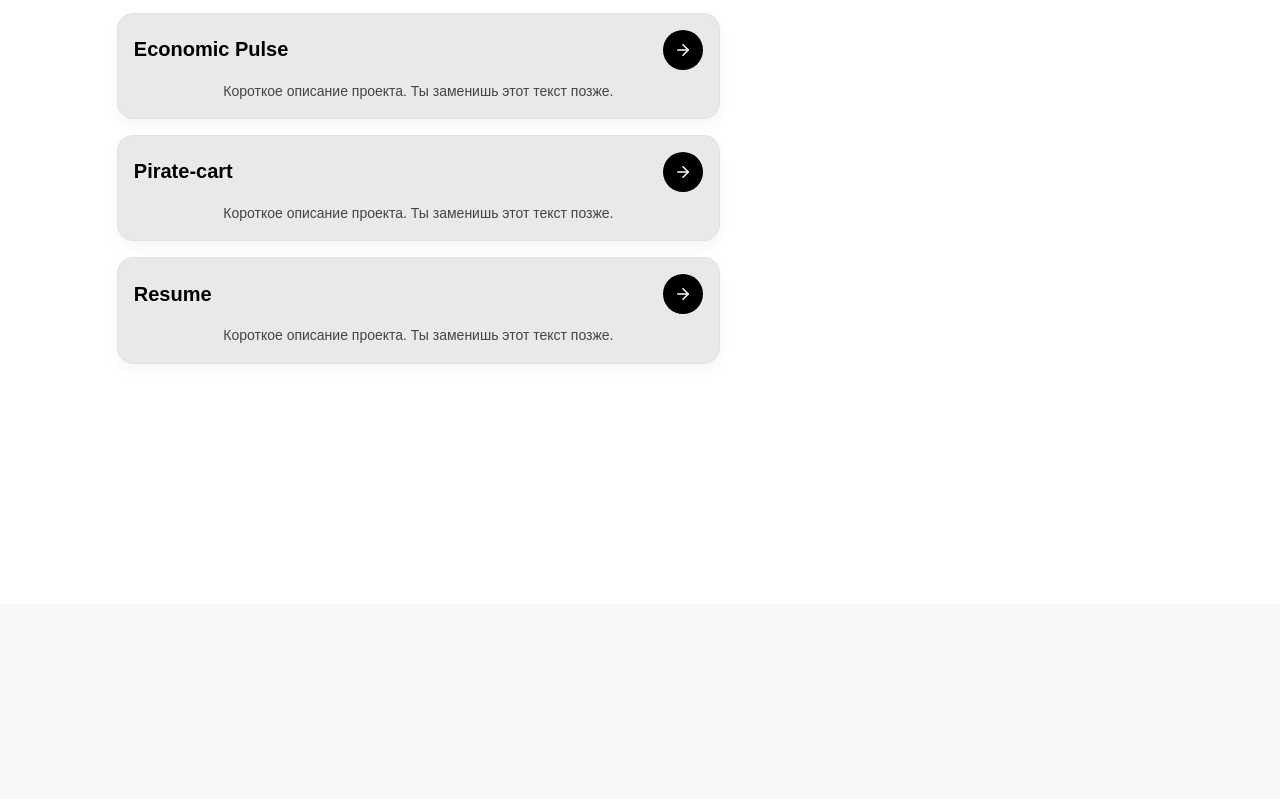
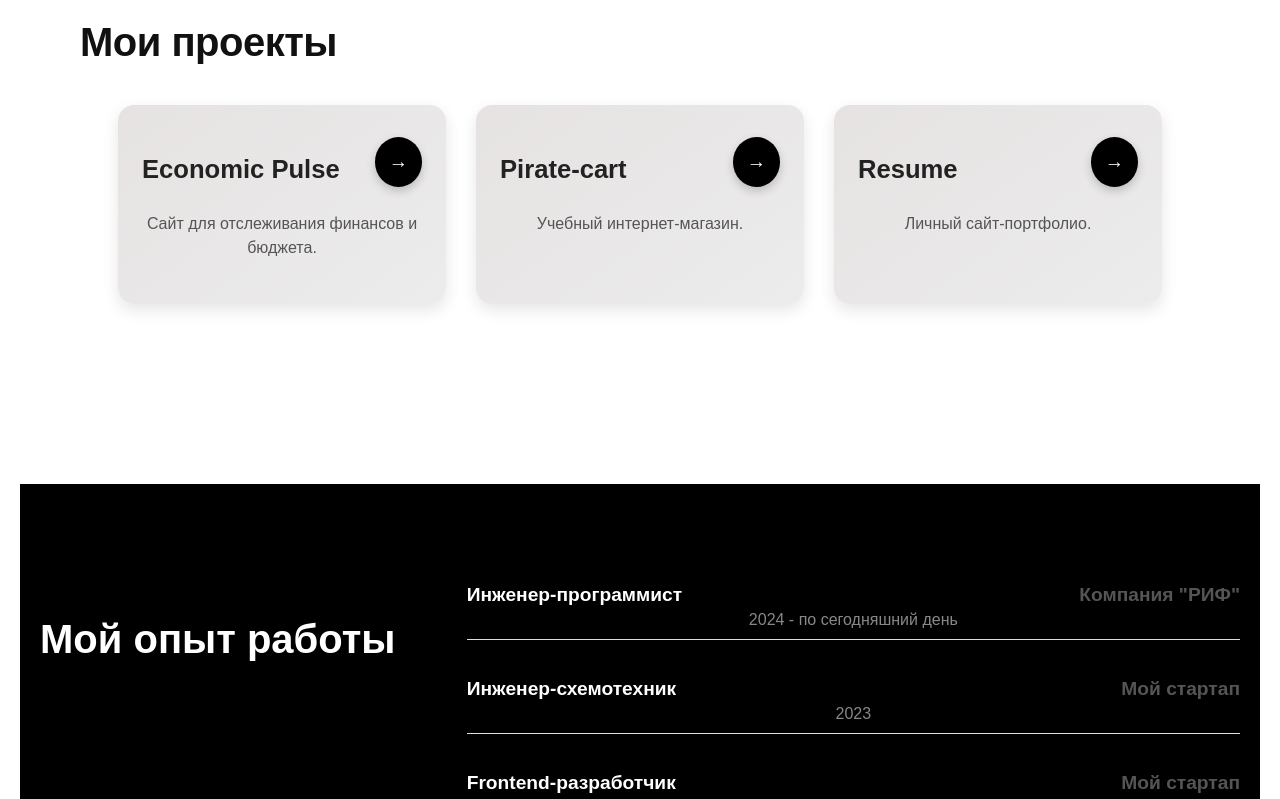
Before and after one commit to nikwhite123/resume, a React (Vite) app: page / in a window 1280 px wide. Shown: the part 1660-2459 px from the top of the page. Before the commit the page ends 2264 px from the top, so only its background shows below. Built offline with nearby package versions, Linux system fonts and the light colour scheme.

Commit message:
experience

```diff
--- /dev/null
+++ b/src/pages/Experience.jsx
@@ -0,0 +1,71 @@
+// src/pages/Experience.jsx
+import React from "react";
+import { motion } from "framer-motion";
+import "../styles/styles.css";
+
+export default function Experience() {
+  const experiences = [
+    {
+      position: 'Инженер-программист',
+      company: 'Компания "РИФ"',
+      duration: '2024 - по сегодняшний день',
+    },
+    {
+      position: 'Инженер-схемотехник',
+      company: 'Мой стартап',
+      duration: '2023',
+    },
+    {
+      position: 'Frontend-разработчик',
+      company: 'Мой стартап',
+      duration: '2024',
+    },
+  ];
+
+  return (
+    <section className="experience-section">
+      <div className="experience-container">
+        {/* Левая колонка: заголовок */}
+        <div className="experience-left">
+          <motion.h2
+            initial={{ opacity: 0, y: 30 }}
+            whileInView={{ opacity: 1, y: 0 }}
+            viewport={{ once: true }}
+            transition={{ duration: 0.6 }}
+          >
+            Мой опыт работы
+          </motion.h2>
+          <motion.p
+            initial={{ opacity: 0, y: 30 }}
+            whileInView={{ opacity: 1, y: 0 }}
+            viewport={{ once: true }}
+            transition={{ duration: 0.8 }}
+            className="experience-positions"
+          >
+          </motion.p>
+        </div>
+
+        {/* Правая колонка: детали опыта */}
+        <div className="experience-right">
+          {experiences.map((exp, index) => (
+            <motion.div
+              className="experience-item"
+              key={index}
+              initial={{ opacity: 0, y: 20 }}
+              whileInView={{ opacity: 1, y: 0 }}
+              viewport={{ once: true }}
+              transition={{ duration: 0.5, delay: index * 0.2 }}
+            >
+              <div className="experience-header">
+                <span className="experience-position">{exp.position}</span>
+                <span className="experience-company">{exp.company}</span>
+              </div>
+              <div className="experience-duration">{exp.duration}</div>
+              <hr className="experience-divider" />
+            </motion.div>
+          ))}
+        </div>
+      </div>
+    </section>
+  );
+}
--- a/src/pages/Projects.jsx
+++ b/src/pages/Projects.jsx
@@ -4,94 +4,75 @@ import { ArrowRight } from "lucide-react";
 import "../styles/styles.css";
 
 const links = {
-  economicPulse: "#",  // вставишь свои ссылки на GitHub
-  pirateCart: "#",
-  resume: "#",
+  economicPulse: "https://github.com/nikwhite123/EconomicPulse",  // вставишь свои ссылки на GitHub
+  pirateCart: "https://github.com/nikwhite123/PirateCart",
+  resume: "https://github.com/nikwhite123/resume",
 };
 
 export default function Projects() {
   return (
     <section className="projects-section">
-      {/* Левая колонка: заголовок + карточки */}
-      <div className="projects-wrap">
-        <motion.h2
-          className="projects-title"
-          initial={{ opacity: 0, x: -30 }}
-          whileInView={{ opacity: 1, x: 0 }}
-          viewport={{ once: true, amount: 0.4 }}
+      {/* Заголовок */}
+      <motion.div
+        className="projects-header"
+        initial={{ opacity: 0, y: 30 }}
+        whileInView={{ opacity: 1, y: 0 }}
         transition={{ duration: 0.6 }}
+        viewport={{ once: true }}
       >
-          Мои проекты
-        </motion.h2>
+        <h2>Мои проекты</h2>
+      </motion.div>
 
-        <div className="project-list">
-          {/* 1 */}
-          <motion.article
-            className="project-card"
-            initial={{ opacity: 0, y: 24 }}
+      {/* Карточки */}
+      <motion.div
+        className="project-list"
+        initial={{ opacity: 0, y: 30 }}
         whileInView={{ opacity: 1, y: 0 }}
-            viewport={{ once: true, amount: 0.3 }}
-            transition={{ duration: 0.5 }}
+        transition={{ duration: 0.8 }}
+        viewport={{ once: true }}
       >
+      <div className="project-card">
         <div className="project-card-header">
           <h3>Economic Pulse</h3>
           <button
-                className="open-btn"
+            className="arrow-btn"
+            onClick={() => window.open(links.economicPulse, "_blank")}
             aria-label="Открыть GitHub: Economic Pulse"
-                onClick={() => window.open(links.economicPulse, "_blank")}
           >
-                <ArrowRight size={18} />
+            →
           </button>
         </div>
-            <p>Короткое описание проекта. Ты заменишь этот текст позже.</p>
-          </motion.article>
+        <p>Сайт для отслеживания финансов и бюджета.</p>
+      </div>
 
-          {/* 2 */}
-          <motion.article
-            className="project-card"
-            initial={{ opacity: 0, y: 24 }}
-            whileInView={{ opacity: 1, y: 0 }}
-            viewport={{ once: true, amount: 0.3 }}
-            transition={{ duration: 0.55 }}
-          >
+      <div className="project-card">
         <div className="project-card-header">
           <h3>Pirate-cart</h3>
           <button
-                className="open-btn"
+            className="arrow-btn"
+            onClick={() => window.open(links.pirateCart, "_blank")}
             aria-label="Открыть GitHub: Pirate-cart"
-                onClick={() => window.open(links.pirateCart, "_blank")}
           >
-                <ArrowRight size={18} />
+            →
           </button>
         </div>
-            <p>Короткое описание проекта. Ты заменишь этот текст позже.</p>
-          </motion.article>
+        <p>Учебный интернет-магазин.</p>
+      </div>
 
-          {/* 3 */}
-          <motion.article
-            className="project-card"
-            initial={{ opacity: 0, y: 24 }}
-            whileInView={{ opacity: 1, y: 0 }}
-            viewport={{ once: true, amount: 0.3 }}
-            transition={{ duration: 0.6 }}
-          >
+      <div className="project-card">
         <div className="project-card-header">
           <h3>Resume</h3>
           <button
-                className="open-btn"
+            className="arrow-btn"
+            onClick={() => window.open(links.resume, "_blank")}
             aria-label="Открыть GitHub: Resume"
-                onClick={() => window.open(links.resume, "_blank")}
           >
-                <ArrowRight size={18} />
+            →
           </button>
         </div>
-            <p>Короткое описание проекта. Ты заменишь этот текст позже.</p>
-          </motion.article>
+        <p>Личный сайт-портфолио.</p>
       </div>
-      </div>
-
-      {/* Правая колонка — пустое пространство для баланса композиции */}
-      <div className="projects-right-spacer" />
+      </motion.div>
     </section>
   );
 }
--- a/src/pages/home.jsx
+++ b/src/pages/home.jsx
@@ -3,6 +3,7 @@ import Header from "../components/Header";
 import VKPost from "../components/VKPost";
 import AboutUs from "../pages/AboutUs";
 import Projects from "../pages/Projects";
+import Experience from "../pages/Experience";
 import "../styles/styles.css";
 import { motion, useAnimation } from "framer-motion";
 import { useInView } from "react-intersection-observer";
@@ -91,6 +92,9 @@ export default function Home() {
         <div className="section-wrapper">
           <Projects />
         </div>
+        <div className="section-wrapper">
+          <Experience />
+        </div>
       </main>
     </>
   );
--- a/src/styles/styles.css
+++ b/src/styles/styles.css
@@ -272,7 +272,7 @@ body {
 .about-section {
   background-color: #000;   /* чёрный фон */
   color: #fff;              /* белый текст */
-  padding: 100px 50px;      /* отступы сверху/снизу и по бокам */
+  padding: 150px 50px;      /* отступы сверху/снизу и по бокам */
 }
 
 .about-container {
@@ -312,108 +312,215 @@ body {
 
 .section-wrapper {
   margin-top: 100px;   /* отступ сверху */
-  margin-bottom: 100px; /* отступ снизу */
+  margin-bottom: 1px; /* отступ снизу */
 }
 
-/* ===== Projects ===== */
+/* ===== Projects Section ===== */
 .projects-section {
-  /* 2 колонки: слева контент, справа пустое место */
-  display: grid;
-  grid-template-columns: minmax(320px, 680px) 1fr;
-  gap: 40px;
-  align-items: start;
-
-  background: #fff;   /* белый фон секции проектов */
-  color: #000;
-  padding: 100px 20px;  /* общий внутренний отступ */
-  margin: 100px 0;      /* внешний отступ от соседних секций */
+  background: #fff;
+  padding: 80px 20px;
 }
 
-.projects-wrap {
-  margin-left: min(6vw, 80px); /* лёгкий сдвиг, чтобы выровнять с остальными блоками */
+/* Заголовок */
+.projects-header {
+  text-align: left;
+  margin-left: 40px;
+  margin-bottom: 40px;
+  margin-top: -20px; /* ближе к чёрному фону сверху */
 }
 
-.projects-title {
-  font-size: 56px;
-  font-weight: 800;
-  margin: 0 0 24px 0;
-  line-height: 1.1;
+.projects-header h2 {
+  font-size: 2.5rem;
+  font-weight: 700;
+  color: #111;
+  letter-spacing: -0.5px;
 }
 
+/* Список карточек */
 .project-list {
-  display: grid;
-  gap: 16px; /* расстояние между карточками */
+  display: flex;
+  justify-content: center;
+  gap: 30px;
+  flex-wrap: wrap;
 }
 
+/* Карточка */
 .project-card {
-  background: #e9e9e9;                 /* серая карточка */
-  border: 1px solid #e2e2e2;
+  background: linear-gradient(145deg, #e6e2e2, #ececec);
+  padding: 24px;
   border-radius: 16px;
-  padding: 16px;
-  box-shadow: 0 6px 14px rgba(0,0,0,0.04);
-  transition: transform 0.15s ease, box-shadow 0.2s ease;
+  width: 280px;
+  text-align: center;
+  box-shadow: 0 6px 16px rgba(0,0,0,0.1);
+  transition: transform 0.3s ease, box-shadow 0.3s ease;
 }
 
 .project-card:hover {
-  transform: translateY(-4px);
-  box-shadow: 0 10px 22px rgba(0,0,0,0.08);
+  transform: translateY(-8px);
+  box-shadow: 0 12px 24px rgba(0,0,0,0.18);
+}
+
+/* Заголовок карточки */
+.project-card h3 {
+  margin-bottom: 12px;
+  font-size: 1.6rem;
+  color: #222;
+}
+
+/* Текст */
+.project-card p {
+  font-size: 1rem;
+  color: #555;
+  margin-bottom: 20px;
+  line-height: 1.5;
+}
+
+/* Кнопка */
+.project-card button {
+  display: flex;
+  align-items: center;
+  justify-content: center;
+  gap: 8px;
+  background: black;
+  color: white;
+  border: none;
+  padding: 14px;
+  border-radius: 50%;
+  cursor: pointer;
+  font-size: 1.2rem;
+  transition: all 0.3s ease;
+  box-shadow: 0 4px 10px rgba(0,0,0,0.2);
+}
+
+.project-card button:hover {
+  background: #333;
+  transform: scale(1.1);
+  box-shadow: 0 6px 14px rgba(0,0,0,0.3);
+}
+
+/* Стрелка в кнопке */
+.project-card button span {
+  display: inline-block;
+  transform: translateX(2px);
+  transition: transform 0.3s ease;
+}
+
+.project-card button:hover span {
+  transform: translateX(6px);
 }
 
 .project-card-header {
   display: flex;
-  justify-content: space-between;
   align-items: center;
-  gap: 12px;
-}
-
-.project-card h3 {
-  margin: 0;
-  font-size: 20px;
-  font-weight: 800;     /* жирное название */
-}
-
-.project-card p {
-  margin: 10px 0 0 0;
-  font-size: 14px;
-  line-height: 1.6;
-  color: #444;
-}
-
-.open-btn {
-  width: 40px;
-  height: 40px;
-  border-radius: 999px;  /* круглая */
-  border: none;
-  background: #000;      /* чёрная кнопка */
-  color: #fff;
-  cursor: pointer;
-  display: inline-flex;
-  align-items: center;
-  justify-content: center;
-  transition: transform 0.08s ease, background 0.2s ease, box-shadow 0.2s ease;
-}
-
-.open-btn:hover {
-  background: #111;
-  box-shadow: 0 8px 18px rgba(0,0,0,0.18);
-}
-
-.open-btn:active {
-  transform: scale(0.96);
+  justify-content: space-between; /* Заголовок слева, кнопка справа */
 }
 
 /* адаптив */
 @media (max-width: 900px) {
   .projects-section {
-    grid-template-columns: 1fr; /* одна колонка на мобиле */
     padding: 60px 16px;
-    margin: 60px 0;
+    margin: 40px 0;
   }
-  .projects-wrap {
-    margin-left: 0;
+
+  .projects-header {
+    margin-left: 10px;
+    margin-bottom: 25px;
   }
-  .projects-title {
-    font-size: 36px;
-    margin-bottom: 20px;
+
+  .projects-header h2 {
+    font-size: 2rem;
+  }
+
+  .project-card {
+    width: 100%;
+    max-width: 320px;
   }
 }
+
+/* ===== Experience ===== */
+.experience-section {
+  background-color: #000;
+  padding: 100px 20px;
+}
+
+.experience-container {
+  display: grid;
+  grid-template-columns: 1fr 2fr; /* левая колонка 1 часть, правая 2 части */
+  gap: 40px;
+  max-width: 1200px;
+  margin: 0 auto;
+  align-items: flex-start;
+  color: white;
+}
+
+.experience-left h2 {
+  font-size: 2.5rem;
+  font-weight: 800;
+  margin-bottom: 10px;
+  text-align: left;
+}
+
+.experience-positions {
+  font-size: 2rem;
+  font-weight: 800;
+  letter-spacing: 1px;
+  margin-top: 0;
+}
+
+.experience-right {
+  display: flex;
+  flex-direction: column;
+  gap: 30px;
+}
+
+.experience-item .experience-header {
+  display: flex;
+  justify-content: space-between;
+  align-items: baseline;
+  gap: 20px;
+}
+
+.experience-position {
+  font-weight: 700;
+  font-size: 1.2rem;
+}
+
+.experience-company {
+  font-weight: 700;
+  font-size: 1.2rem;
+  color: #555;
+}
+
+.experience-duration {
+  color: #888;
+  margin-top: 5px;
+  font-size: 1rem;
+}
+
+.experience-divider {
+  border: none;
+  border-top: 1px solid #ddd;
+  margin-top: 10px;
+}
+
+@media (max-width: 900px) {
+  .experience-container {
+    grid-template-columns: 1fr;
+  }
+
+  .experience-left h2,
+  .experience-positions {
+    text-align: left;
+    font-size: 2rem;
+  }
+
+  .experience-item .experience-header {
+    flex-direction: column;
+    align-items: flex-start;
+    gap: 5px;
+  }
+
+  .experience-company {
+    color: #555;
+  }
+}
```
Lines whose indentation alone changed are shown as unchanged.
